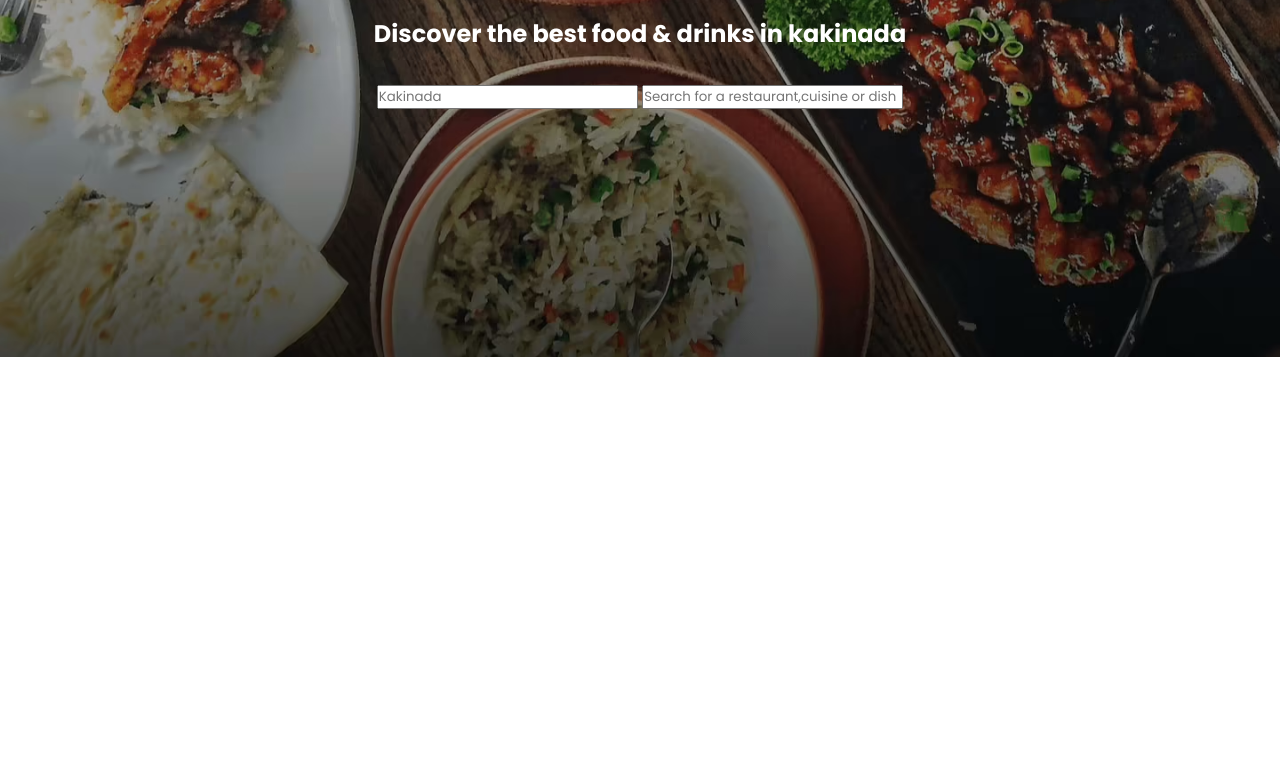
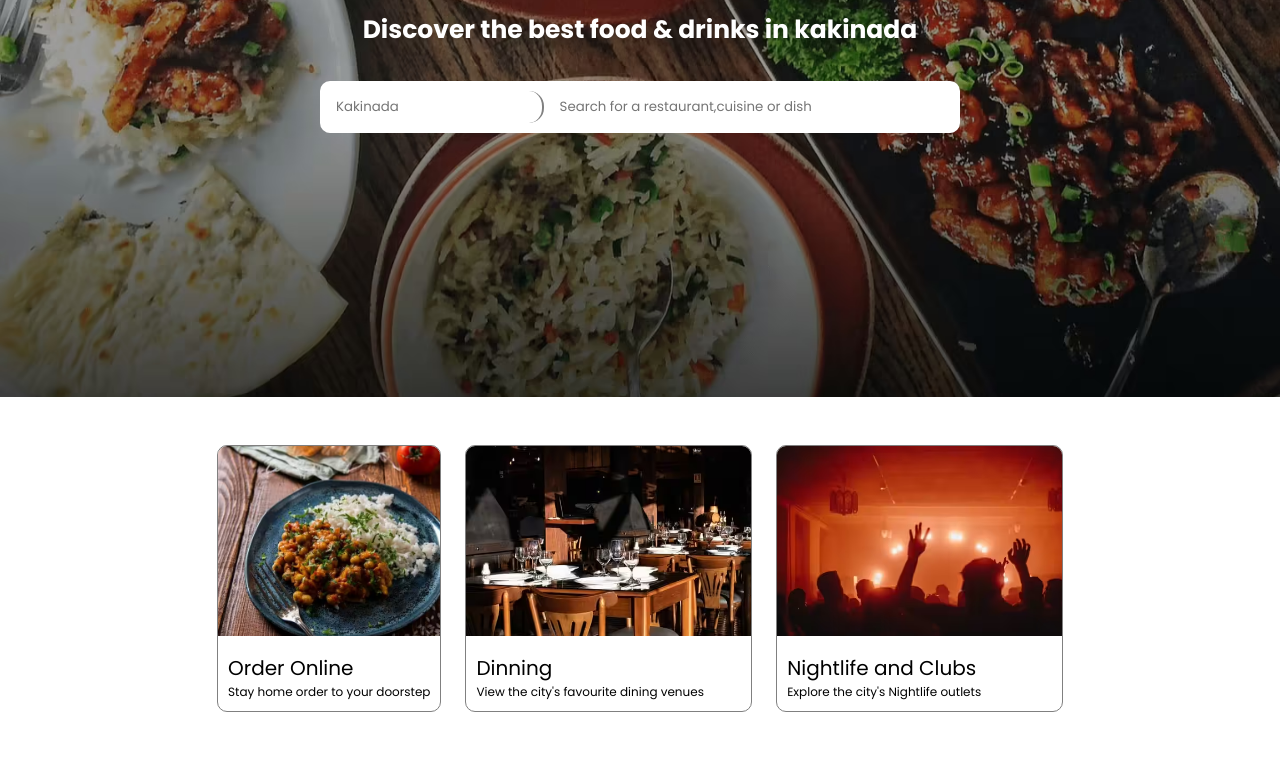
Before and after one commit to srihari996/Zomato-landing-page, a plain HTML site: page index.html in a window 1280 px wide. Shown: the part 123-883 px from the top of the page. Before the commit the page ends 800 px from the top, so only its background shows below. Drawn offline with Linux system fonts and the light colour scheme.

Commit message:
im adding clone

```diff
--- a/index.html
+++ b/index.html
@@ -49,12 +49,35 @@
                 </header>
                 <div class="hero__section_container">
                   <img class="hero__section_logo" src="./images/heroSectionLogo.png" alt="Zomato logo"/>
-                  <h1 class="hero__section_title">Discover the best food & drinks in kakinada</h1>
+                  <h2 class="hero__section_title">Discover the best food & drinks in kakinada</h2>
                   <div class="hero__section_input_container">
                     <input type="text" class="input_container_location" placeholder="Kakinada">
                     <input type="text" class="input_container_search" placeholder="Search for a restaurant,cuisine or dish">
                   </div>
                 </div>
             </section>
+            <section class="container__we_offer">
+              <div class="we__offer_card">
+                <img src="./images/item1.png" alt="item 1"/>
+                <div class="we__offer_content">
+                  <h1>Order Online</h1>
+                  <p>Stay home order to your doorstep</p>
+                </div>
+              </div>
+              <div class="we__offer_card">
+                <img src="./images/item2.png" alt="item 2"/>
+                <div class="we__offer_content">
+                  <h1>Dinning</h1>
+                  <p>View the city's favourite dining venues</p>
+                </div>
+              </div>
+              <div class="we__offer_card">
+                <img src="./images/item3.png" alt="item 3"/>
+                <div class="we__offer_content">
+                  <h1>Nightlife and Clubs</h1>
+                  <p>Explore the city's Nightlife outlets</p>
+                </div>
+              </div>
+            </section>
         </body>
 </html>
--- a/styles.css
+++ b/styles.css
@@ -2,16 +2,17 @@
     margin:0px;
     padding:0px;
     box-sizing: border-box;
-    font-family: "poppins" , sans-serif;
+    font-family: "poppins" ,sans-serif;
 
 }
 .hero__section{
     background-image: url(./images/heroSectionBackground.png);
-    min-height: 60vh;
+    min-height: 65vh;
     background-size: cover;
     background-position: center;
     color:white;
 }
+
 .navbar{
     display: flex;
     align-items: center;
@@ -46,10 +47,40 @@
     height: calc(60vh,60px);
 }
 .hero__section_logo{
-    width:220px;
+    width:200px;
     /* height: 200px; */
 }
+.hero__section_title{
+    text-align: center;
+    font-size: 25px;
+    font-weight: 300px;
+}
+.hero__section_input_container{
+    background-color: white;
+    padding: 10px;
+    display: flex;
+    align-items: center;
+    justify-content: center;
+    gap:10px;
+    width: 50%;
+    border-radius: 10px;
+}
 
+.input_container_location,.input_container_search{
+    padding:6px;
+    border:none;
+    border-radius: 15px;
+    outline:none;
+}
+
+.input_container_location{
+    width: 35%;
+    border-right: 2px solid gray;
+}
+
+.input_container_search{
+    width: 65%;
+}
 
 
 @media only screen and (max-width:500px){
@@ -65,4 +96,67 @@
     .navbar{
         padding: 16px;
     }
+    .hero__section_input_container{
+        flex-direction: column;
+        background-color: transparent;
+        width: 100%;
+    }
+    .input_container_location, .input_container_search{
+        padding:15px;
+        flex-direction: column;
+        border-radius: 10px;
+        width: 95%;
+    }
+    .hero__section_input_container{
+        height:calc(80vh - 60px);
+    }
+    .hero__section_title{
+        font-size: 20px;
+        width: 95%;
+    }
 }
+
+
+/* .container{
+    margin: 3rem auto;
+    width:90%;
+    padding:auto;
+}  */
+
+.container__we_offer{
+    margin: 3rem auto;
+    width:90%;
+    display: flex;
+    flex-wrap: wrap;
+    gap:1.5rem;
+    align-items: center;
+    justify-content: center;
+}
+.we__offer_card{
+    border-radius: 10px;
+    overflow:hidden;
+    /* background-color: aqua; */
+    border: 1px solid gray ;
+    transition:all 0.46s ease;
+}
+.we__offer_card:hover{
+    transform:scale(1.2);
+    cursor: pointer;
+}
+
+.we__offer_card img{
+    width:120%;
+    height: 190px;
+    object-fit: cover;
+    object-position:center;
+}
+.we__offer_content{
+    padding:10px;
+}
+.we__offer_content h1{
+   font-size: 20px;
+   font-weight: 400;
+}
+.we__offer_content p{
+    font-size: 12px;
+}
```
